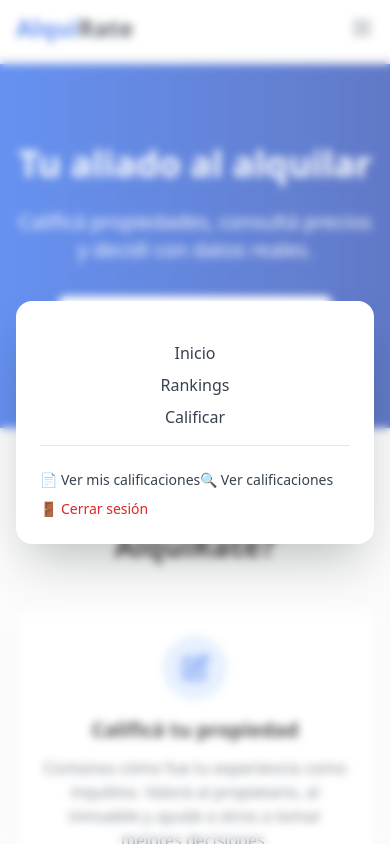
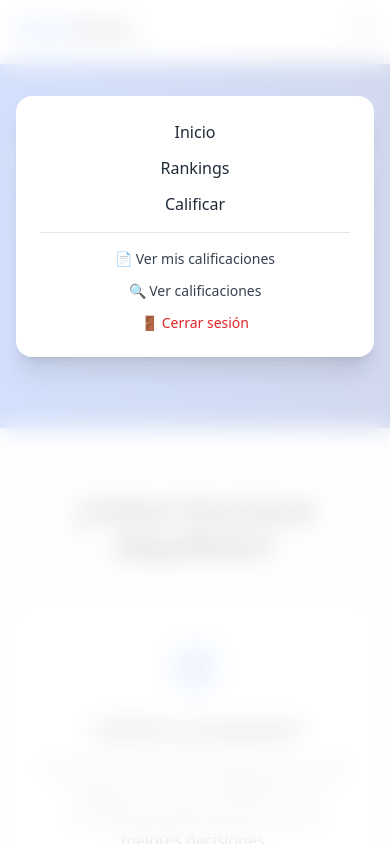
Before and after one commit to BigDataServicesllc/alquiratedocker, a React (Create React App) app in the folder frontend/: page / in a window 390 px wide. Both pictures are taken after a click on the button 362 px from the left and 28 px from the top of the page. Shown: the top 844 px of the page. Built offline with nearby package versions, Linux system fonts and the light colour scheme.

Commit message:
fix: mejoras en la visual del menu en dispositivos moviles v2

```diff
--- a/frontend/src/components/LayoutHeader.js
+++ b/frontend/src/components/LayoutHeader.js
@@ -7,6 +7,7 @@ const LayoutHeader = ({ currentPage, setCurrentPage, setShowLoginModal }) => {
   const menuRef = useRef(null);
 
   const toggleMenu = () => setIsMenuOpen(!isMenuOpen);
+  const toggleUserMenu = () => setShowUserMenu(!showUserMenu);
 
   useEffect(() => {
     const storedUser = localStorage.getItem("alquirateUser");
@@ -34,32 +35,28 @@ const LayoutHeader = ({ currentPage, setCurrentPage, setShowLoginModal }) => {
     <header className="bg-white shadow-sm fixed top-0 left-0 right-0 z-10">
       <div className="container mx-auto px-4 py-3">
         <div className="flex justify-between items-center">
-          <h1
-            className="text-2xl font-bold text-blue-600 cursor-pointer"
-            onClick={() => setCurrentPage('home')}
-          >
+          <h1 className="text-2xl font-bold text-blue-600 cursor-pointer" onClick={() => setCurrentPage('home')}>
             Alqui<span className="text-gray-800">Rate</span>
           </h1>
 
           <div className="hidden md:flex items-center space-x-6">
-            <button onClick={() => setCurrentPage('home')} className={`text-gray-600 hover:text-blue-600 ${currentPage === 'home' ? 'font-semibold text-blue-600' : ''}`}>Inicio</button>
-            <button onClick={() => setCurrentPage('rankings')} className={`text-gray-600 hover:text-blue-600 ${currentPage === 'rankings' ? 'font-semibold text-blue-600' : ''}`}>Rankings</button>
-            <button onClick={() => setCurrentPage('addReview')} className={`text-gray-600 hover:text-blue-600 ${currentPage === 'addReview' ? 'font-semibold text-blue-600' : ''}`}>Calificar</button>
-
+            <button onClick={() => setCurrentPage('home')} className={`text-gray-600 hover:text-blue-600 transition-colors ${currentPage === 'home' ? 'font-semibold text-blue-600' : ''}`}>Inicio</button>
+            <button onClick={() => setCurrentPage('rankings')} className={`text-gray-600 hover:text-blue-600 transition-colors ${currentPage === 'rankings' ? 'font-semibold text-blue-600' : ''}`}>Rankings</button>
+            <button onClick={() => setCurrentPage('addReview')} className={`text-gray-600 hover:text-blue-600 transition-colors ${currentPage === 'addReview' ? 'font-semibold text-blue-600' : ''}`}>Calificar</button>
             {user ? (
               <div className="relative" ref={menuRef}>
                 <img
                   src={avatarSrc}
                   alt="avatar"
                   className="w-9 h-9 rounded-full cursor-pointer border border-gray-300"
-                  onClick={() => setShowUserMenu(!showUserMenu)}
+                  onClick={toggleUserMenu}
                 />
                 {showUserMenu && (
-                  <div className="absolute right-0 mt-2 w-60 bg-white border rounded-xl shadow-lg text-sm text-gray-700 z-50 p-4">
-                    <div className="font-medium truncate mb-2 text-sm text-gray-900">{user.email}</div>
-                    <button onClick={() => setCurrentPage('myReviews')} className="block px-4 py-2 hover:bg-gray-100 w-full text-left">📄 Ver mis calificaciones</button>
-                    <button onClick={() => setCurrentPage('rankings')} className="block px-4 py-2 hover:bg-gray-100 w-full text-left">🔍 Ver calificaciones</button>
-                    <button onClick={handleLogout} className="block px-4 py-2 text-red-600 hover:bg-gray-100 w-full text-left">🚪 Cerrar sesión</button>
+                  <div className="absolute right-0 mt-2 w-56 bg-white border rounded-xl shadow-lg text-sm text-gray-700 z-50 py-2">
+                    <div className="px-4 py-2 border-b font-medium text-sm truncate">{user.email}</div>
+                    <button onClick={() => { setCurrentPage('myReviews'); setShowUserMenu(false); }} className="w-full px-4 py-2 hover:bg-gray-100 text-left">📄 Ver mis calificaciones</button>
+                    <button onClick={() => { setCurrentPage('rankings'); setShowUserMenu(false); }} className="w-full px-4 py-2 hover:bg-gray-100 text-left">🔍 Ver calificaciones</button>
+                    <button onClick={handleLogout} className="w-full px-4 py-2 text-red-600 hover:bg-gray-100 text-left">🚪 Cerrar sesión</button>
                   </div>
                 )}
               </div>
@@ -80,29 +77,25 @@ const LayoutHeader = ({ currentPage, setCurrentPage, setShowLoginModal }) => {
           </button>
         </div>
 
-        {/* Menú Mobile tipo tarjeta */}
         {isMenuOpen && (
-          <div className="fixed inset-0 bg-white/30 backdrop-blur-sm z-40 flex justify-center items-center md:hidden">
-            <div className="bg-white w-11/12 max-w-sm rounded-2xl shadow-2xl p-6 space-y-4">
+          <div className="fixed inset-0 bg-white/80 backdrop-blur-md z-40 flex items-start justify-center pt-24 px-4">
+            <div className="bg-white rounded-2xl shadow-xl p-6 w-full max-w-sm text-center">
               {user && (
-                <div className="flex flex-col items-center text-center">
-                  <img
-                    src={avatarSrc}
-                    alt="avatar"
-                    className="w-16 h-16 rounded-full border border-gray-300 mb-2"
-                  />
-                  <p className="text-sm font-medium text-gray-700 truncate">{user.email}</p>
-                </div>
+                <>
+                  <img src={avatarSrc} alt="avatar" className="w-16 h-16 rounded-full mx-auto mb-2 border" />
+                  <div className="text-sm text-gray-700 mb-4 truncate">{user.email}</div>
+                </>
               )}
-              <div className="flex flex-col space-y-2 mt-4">
-                <button onClick={() => { setCurrentPage('home'); setIsMenuOpen(false); }} className="text-gray-700 hover:text-blue-600">Inicio</button>
-                <button onClick={() => { setCurrentPage('rankings'); setIsMenuOpen(false); }} className="text-gray-700 hover:text-blue-600">Rankings</button>
-                <button onClick={() => { setCurrentPage('addReview'); setIsMenuOpen(false); }} className="text-gray-700 hover:text-blue-600">Calificar</button>
+              <div className="flex flex-col items-center gap-3">
+                <button onClick={() => { setCurrentPage('home'); setIsMenuOpen(false); }} className="text-gray-800 hover:text-blue-600">Inicio</button>
+                <button onClick={() => { setCurrentPage('rankings'); setIsMenuOpen(false); }} className="text-gray-800 hover:text-blue-600">Rankings</button>
+                <button onClick={() => { setCurrentPage('addReview'); setIsMenuOpen(false); }} className="text-gray-800 hover:text-blue-600">Calificar</button>
               </div>
-              <div className="border-t pt-4 space-y-2">
-                <button onClick={() => { setCurrentPage('myReviews'); setIsMenuOpen(false); }} className="text-sm text-gray-700 hover:text-blue-600">📄 Ver mis calificaciones</button>
-                <button onClick={() => { setCurrentPage('rankings'); setIsMenuOpen(false); }} className="text-sm text-gray-700 hover:text-blue-600">🔍 Ver calificaciones</button>
-                <button onClick={() => { handleLogout(); setIsMenuOpen(false); }} className="text-sm text-red-600 hover:text-red-800">🚪 Cerrar sesión</button>
+              <hr className="my-4" />
+              <div className="flex flex-col items-center gap-3">
+                <button onClick={() => { setCurrentPage('myReviews'); setIsMenuOpen(false); }} className="text-sm text-gray-700 hover:underline">📄 Ver mis calificaciones</button>
+                <button onClick={() => { setCurrentPage('rankings'); setIsMenuOpen(false); }} className="text-sm text-gray-700 hover:underline">🔍 Ver calificaciones</button>
+                <button onClick={handleLogout} className="text-red-600 text-sm hover:underline">🚪 Cerrar sesión</button>
               </div>
             </div>
           </div>
```
